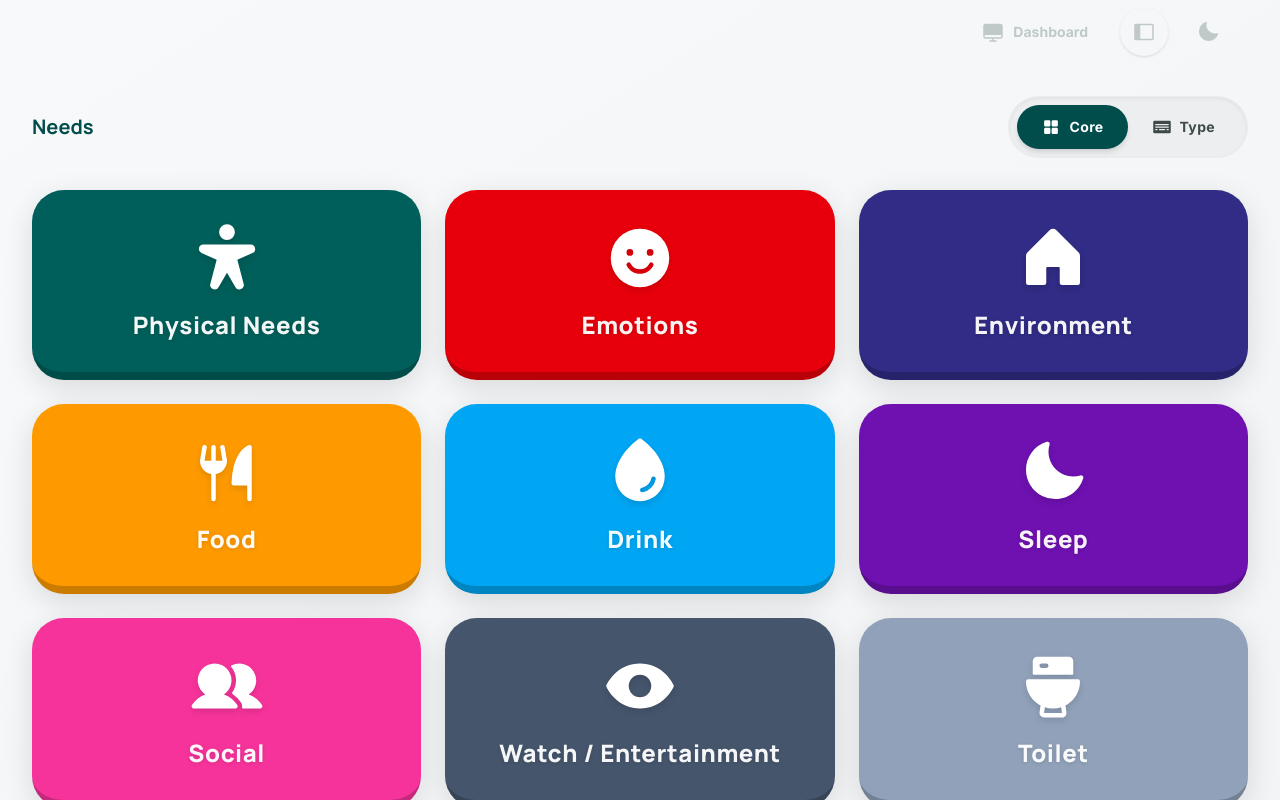
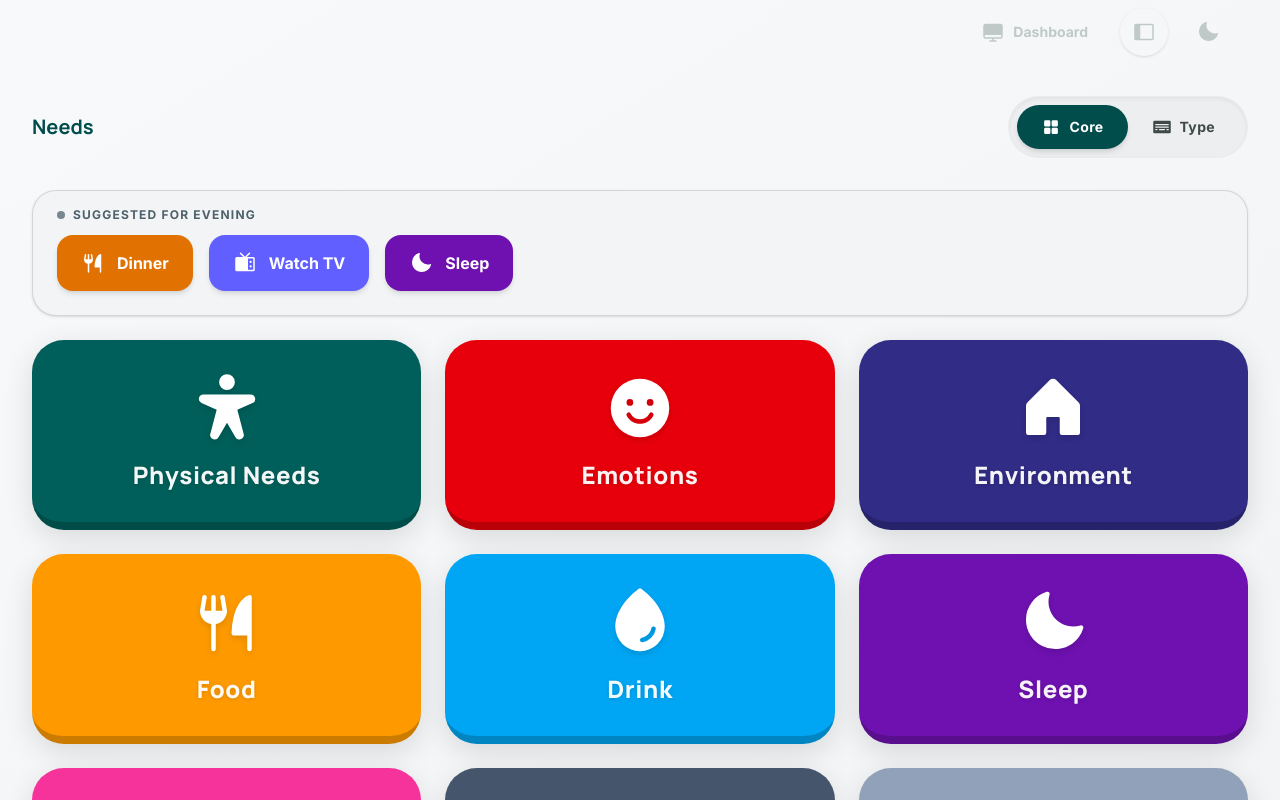
Before and after one commit to Team-YAK/Clarivo, a Next.js app in the folder frontend/: page /patient in a window 1280 px wide. Built offline with nearby package versions, Linux system fonts and the light colour scheme.

Commit message:
added sugested section

```diff
--- a/frontend/src/components/patient/ButtonGrid.tsx
+++ b/frontend/src/components/patient/ButtonGrid.tsx
@@ -3,9 +3,10 @@
 import React, { useEffect, useState } from 'react';
 import { motion, AnimatePresence } from 'framer-motion';
 import { SquaresFour, Keyboard, ArrowLeft } from '@phosphor-icons/react';
-import { fetchTreeRoot, fetchTreeChildren, TreeNode } from '@/utils/patientApi';
+import { fetchTreeRoot, fetchTreeChildren, TreeNode, fetchPredictions } from '@/utils/patientApi';
 import { getIconComponent } from '@/utils/iconMap';
 import SentenceOutput from './SentenceOutput';
+import IconComposer from './IconComposer';
 
 const containerVariants = {
   hidden: { opacity: 0 },
@@ -23,10 +24,13 @@ export default function ButtonGrid() {
   const [breadcrumb, setBreadcrumb] = useState<TreeNode[]>([]);
   const [isStreaming, setIsStreaming] = useState(false);
   const [streamedPath, setStreamedPath] = useState<string[]>([]);
+  const [mode, setMode] = useState<'core' | 'type'>('core');
+  const [predictions, setPredictions] = useState<TreeNode[]>([]);
 
   // Load root nodes on mount
   useEffect(() => {
     fetchTreeRoot().then(setNodes);
+    fetchPredictions(new Date().getHours()).then(setPredictions);
   }, []);
 
   const handleNodeClick = async (node: TreeNode) => {
@@ -91,16 +95,52 @@ export default function ButtonGrid() {
         </div>
 
         <div className="flex bg-surface-container p-2 rounded-full shadow-inner border border-outline-variant/10">
-          <button className="flex items-center justify-center p-3 px-6 bg-primary text-on-primary rounded-full shadow-md font-bold text-sm tracking-wide gap-2">
+          <button
+            onClick={() => setMode('core')}
+            className={`flex items-center justify-center p-3 px-6 rounded-full font-bold text-sm tracking-wide transition-all gap-2 ${mode === 'core' ? 'bg-primary text-on-primary shadow-md' : 'text-on-surface-variant hover:text-on-surface hover:bg-surface-variant/50'}`}
+          >
             <SquaresFour size={20} weight="fill" /> Core
           </button>
-          <button className="flex items-center justify-center p-3 px-6 text-on-surface-variant hover:text-on-surface hover:bg-surface-variant/50 rounded-full font-bold text-sm tracking-wide transition-all gap-2">
+          <button
+            onClick={() => setMode('type')}
+            className={`flex items-center justify-center p-3 px-6 rounded-full font-bold text-sm tracking-wide transition-all gap-2 ${mode === 'type' ? 'bg-primary text-on-primary shadow-md' : 'text-on-surface-variant hover:text-on-surface hover:bg-surface-variant/50'}`}
+          >
             <Keyboard size={20} weight="fill" /> Type
           </button>
         </div>
       </div>
 
-      {/* Dynamic Grid */}
+      {/* Dynamic Grid / Composer Rendering */}
+      {mode === 'core' ? (
+        <div className="flex flex-col flex-1 min-h-0">
+          {/* AI Suggested Quick Actions */}
+          {breadcrumb.length === 0 && predictions.length > 0 && (
+            <motion.div
+              initial={{ opacity: 0, y: -10 }} animate={{ opacity: 1, y: 0 }}
+              className="mb-6 bg-surface-container-low p-4 rounded-3xl border border-secondary/20 shadow-sm"
+            >
+              <h3 className="text-secondary font-bold text-xs uppercase tracking-widest mb-3 px-2 flex items-center gap-2">
+                <span className="w-2 h-2 rounded-full bg-secondary animate-pulse"></span>
+                Suggested for {new Date().getHours() < 12 ? 'Morning' : new Date().getHours() < 17 ? 'Afternoon' : 'Evening'}
+              </h3>
+              <div className="flex gap-4 overflow-x-auto no-scrollbar pb-2 px-2">
+                {predictions.map(pred => {
+                  const Icon = getIconComponent(pred.iconName);
+                  return (
+                    <button
+                      key={pred.key}
+                      onClick={() => handleNodeClick(pred)}
+                      className={`flex items-center gap-3 px-6 py-4 rounded-2xl ${pred.colorClass} text-white font-bold shadow-md hover:-translate-y-1 transition-all shrink-0 hover:shadow-lg`}
+                    >
+                      <Icon size={24} weight="fill" />
+                      <span className="whitespace-nowrap">{pred.label}</span>
+                    </button>
+                  )
+                })}
+              </div>
+            </motion.div>
+          )}
+
           <motion.div
             key={currentNode || 'root'}
             variants={containerVariants}
@@ -130,6 +170,10 @@ export default function ButtonGrid() {
               </div>
             )}
           </motion.div>
+        </div>
+      ) : (
+        <IconComposer />
+      )}
 
       {/* Sentence Streaming Overlay superimposed over the grid */}
       <AnimatePresence>
--- a/frontend/src/utils/patientApi.ts
+++ b/frontend/src/utils/patientApi.ts
@@ -37,7 +37,27 @@ export const fetchTreeChildren = async (parentKey: string): Promise<TreeNode[]>
   return Promise.resolve(TREE_DATA[parentKey] || []);
 };
 
-export const fetchPredictions = async () => Promise.resolve([]);
+export const fetchPredictions = async (currentHour: number): Promise<TreeNode[]> => {
+  if (currentHour < 11) {
+    return [
+      { key: 'breakfast', label: 'Breakfast', iconName: 'Coffee', isLeaf: true, colorClass: 'bg-amber-700' },
+      { key: 'bathroom', label: 'Bathroom', iconName: 'Toilet', isLeaf: true, colorClass: 'bg-slate-500' },
+      { key: 'stretch', label: 'Stretch', iconName: 'PersonArmsSpread', isLeaf: true, colorClass: 'bg-teal-600' }
+    ];
+  } else if (currentHour < 17) {
+    return [
+      { key: 'water', label: 'Water', iconName: 'Drop', isLeaf: true, colorClass: 'bg-sky-500' },
+      { key: 'pain', label: 'Check Pain', iconName: 'Heartbeat', isLeaf: true, colorClass: 'bg-red-600' },
+      { key: 'outdoors', label: 'Outside', iconName: 'Sun', isLeaf: true, colorClass: 'bg-orange-500' }
+    ];
+  } else {
+    return [
+      { key: 'dinner', label: 'Dinner', iconName: 'ForkKnife', isLeaf: true, colorClass: 'bg-amber-600' },
+      { key: 'tv', label: 'Watch TV', iconName: 'Television', isLeaf: true, colorClass: 'bg-indigo-500' },
+      { key: 'sleep', label: 'Sleep', iconName: 'Moon', isLeaf: true, colorClass: 'bg-purple-800' }
+    ];
+  }
+};
 export const fetchShortcuts = async () => Promise.resolve([]);
 export const fetchIcons = async () => Promise.resolve([]);
 
```
Lines whose indentation alone changed are shown as unchanged.
